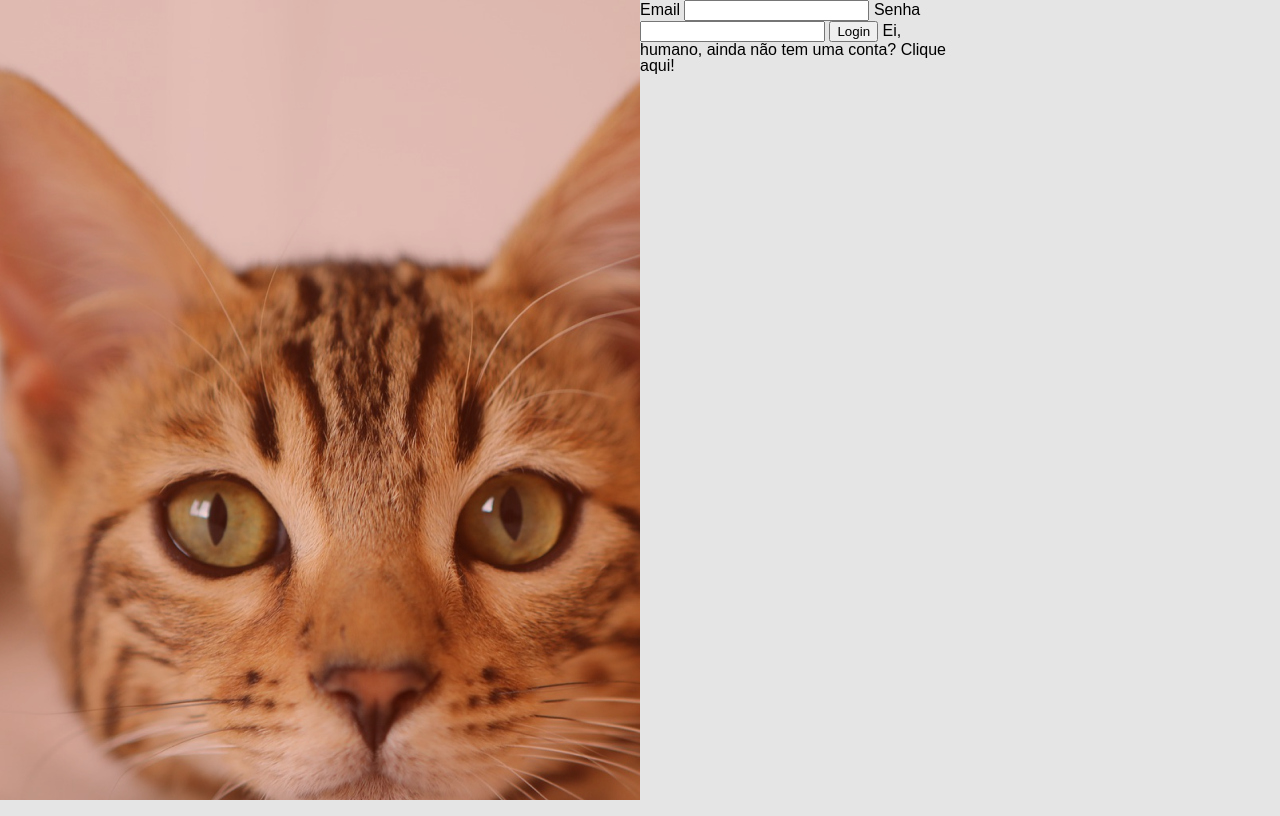
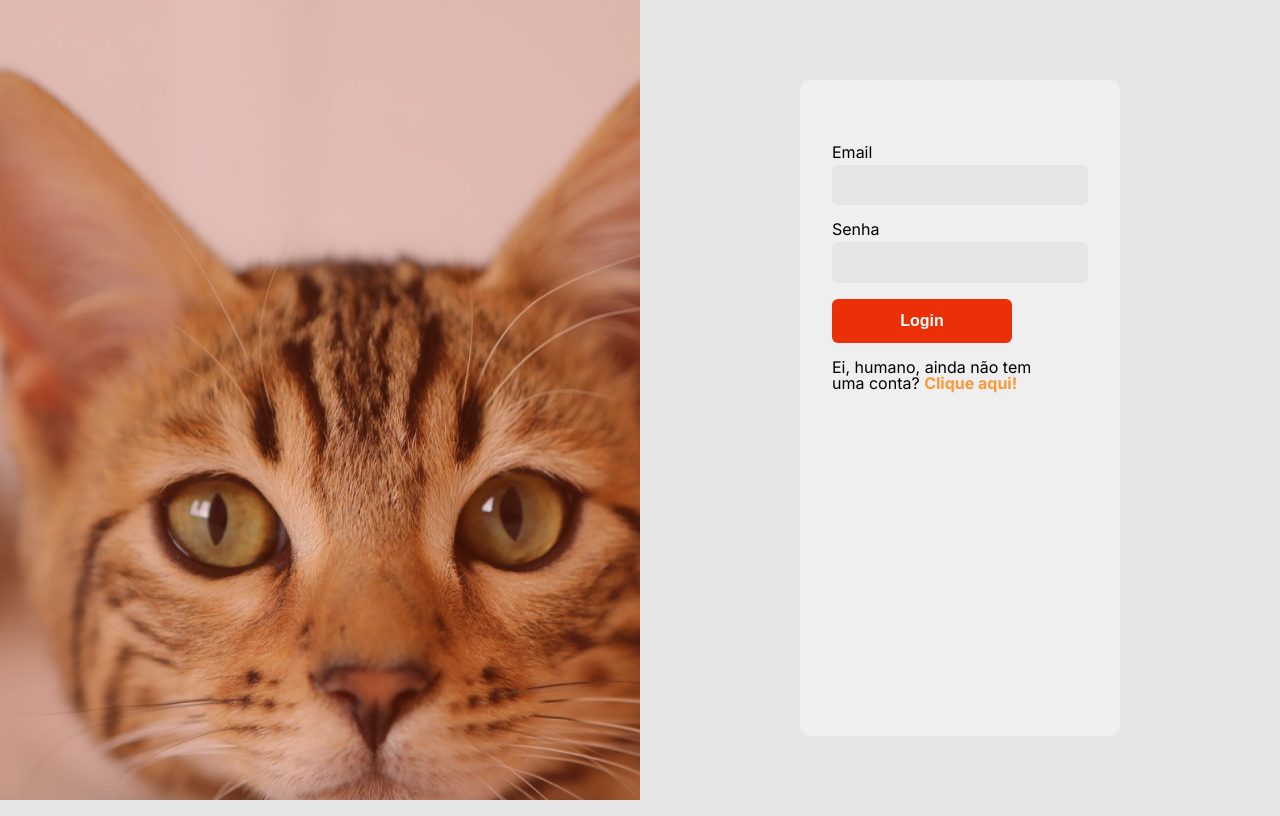
Before and after one commit to uitalorss/adote-um-pet, a plain HTML site: page index.html in a window 1280 px wide. Drawn offline with Linux system fonts and the light colour scheme.

Commit message:
elementos do form adicionados

```diff
--- a/assets/css/_login.scss
+++ b/assets/css/_login.scss
@@ -1,8 +1,53 @@
-.login{
+.page-login{
   display: grid;
   grid-template-columns: 1fr 1fr;
   .ilustration{
     height: 100vh;
     background: url('../img/bg-login.png') no-repeat;
   }
+  .form{
+    .form-login{
+      margin: 5rem auto;
+      width: 40%;
+      height: 560px;
+      padding: 3rem 2rem;
+      background: $background-box;
+      border-radius: .625rem;
+
+      .input{
+        margin: 1rem 0;
+        display: grid;
+        gap: 0.3rem 0;
+        input{
+          padding: 0.8rem;
+          border: none;
+          background: #e5e5e5;
+          outline: none;
+          border-radius: .375rem;
+        }
+      }
+      button{
+        display: block;
+        height: 44px;
+        width: 180px;
+        background: $tomato-red;
+        border: none;
+        color: #ffffff;
+        border-radius: .375rem;
+        font-size: 1rem;
+        font-weight: 600;
+        margin-bottom: 1rem;
+      }
+
+      small{
+        display: block;
+        width: 80%;
+        strong{
+          color: $carrot-orange;
+          font-weight: 700;
+        }
+      }
+    }
+  }
+
 }
--- a/assets/css/main.scss
+++ b/assets/css/main.scss
@@ -10,7 +10,7 @@
 
 body{
   background: $background no-repeat;
-  font-family: 'Poppins', sans-serif;
+  font-family: 'Inter', sans-serif;
 
   @media (max-width: 1080px){
     font-size: 93.75%;
--- a/index.html
+++ b/index.html
@@ -5,22 +5,29 @@
   <meta charset="UTF-8">
   <meta http-equiv="X-UA-Compatible" content="IE=edge">
   <meta name="viewport" content="width=device-width, initial-scale=1.0">
+  <link rel="preconnect" href="https://fonts.googleapis.com">
+  <link rel="preconnect" href="https://fonts.gstatic.com" crossorigin>
+  <link href="https://fonts.googleapis.com/css2?family=Inter:wght@400;500;600;700&display=swap" rel="stylesheet">
   <link rel="stylesheet" href="assets/css/main.css">
   <title>Adote um Pet - Login</title>
 </head>
 
 <body>
-  <section class="login">
-    <div class="ilustration"></div>
-    <div class="login">
-      <form action="">
-        <label for="">Email</label>
-        <input type="text">
-        <label for="">Senha</label>
-        <input type="password">
+  <section class="page-login">
+    <section class="ilustration"></section>
+    <div class="form">
+      <div class="form-login">
+        <div class="input">
+          <label for="">Email</label>
+          <input type="text">
+        </div>
+        <div class="input">
+          <label for="">Senha</label>
+          <input type="password">
+        </div>
         <button>Login</button>
         <small>Ei, humano, ainda não tem uma conta? <strong>Clique aqui!</strong></small>
-      </form>
+      </div>
     </div>
   </section>
 </body>
```
Also changed, not shown: assets/css/main.css, 1 other file.
